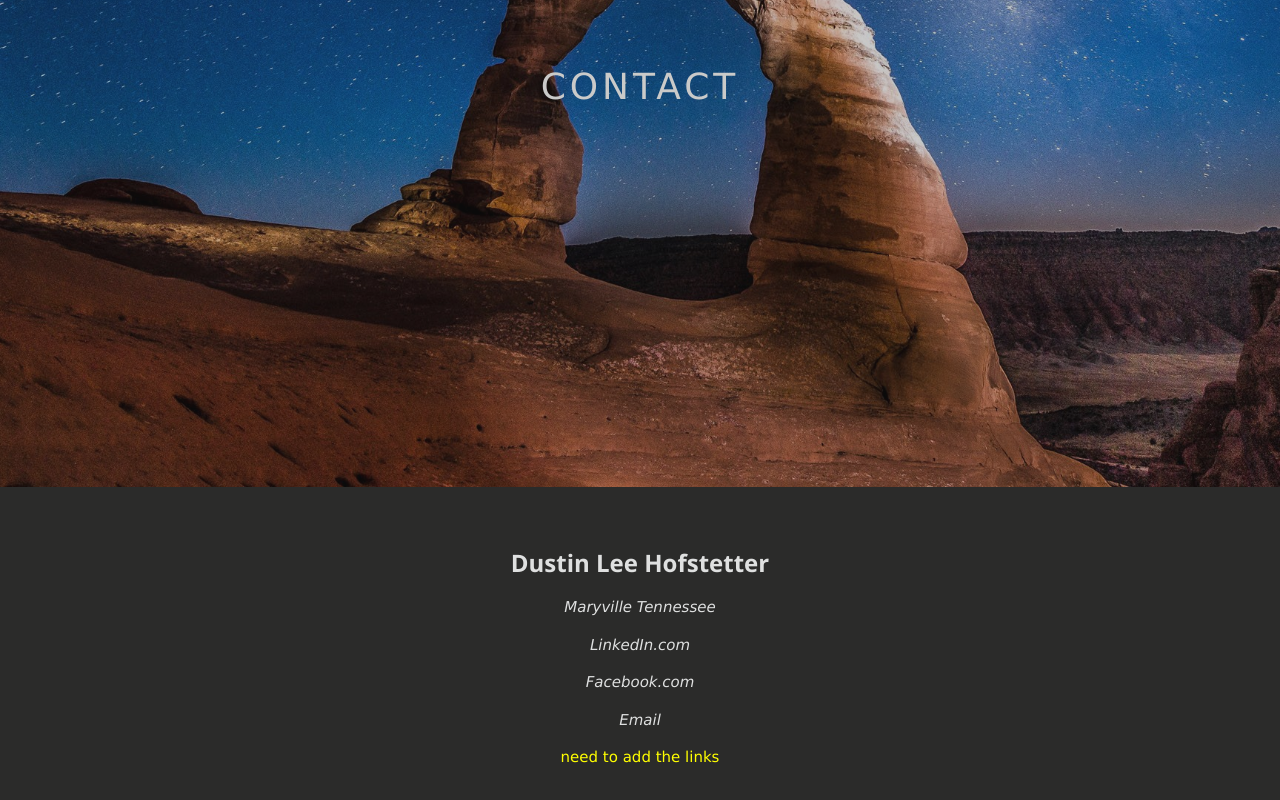
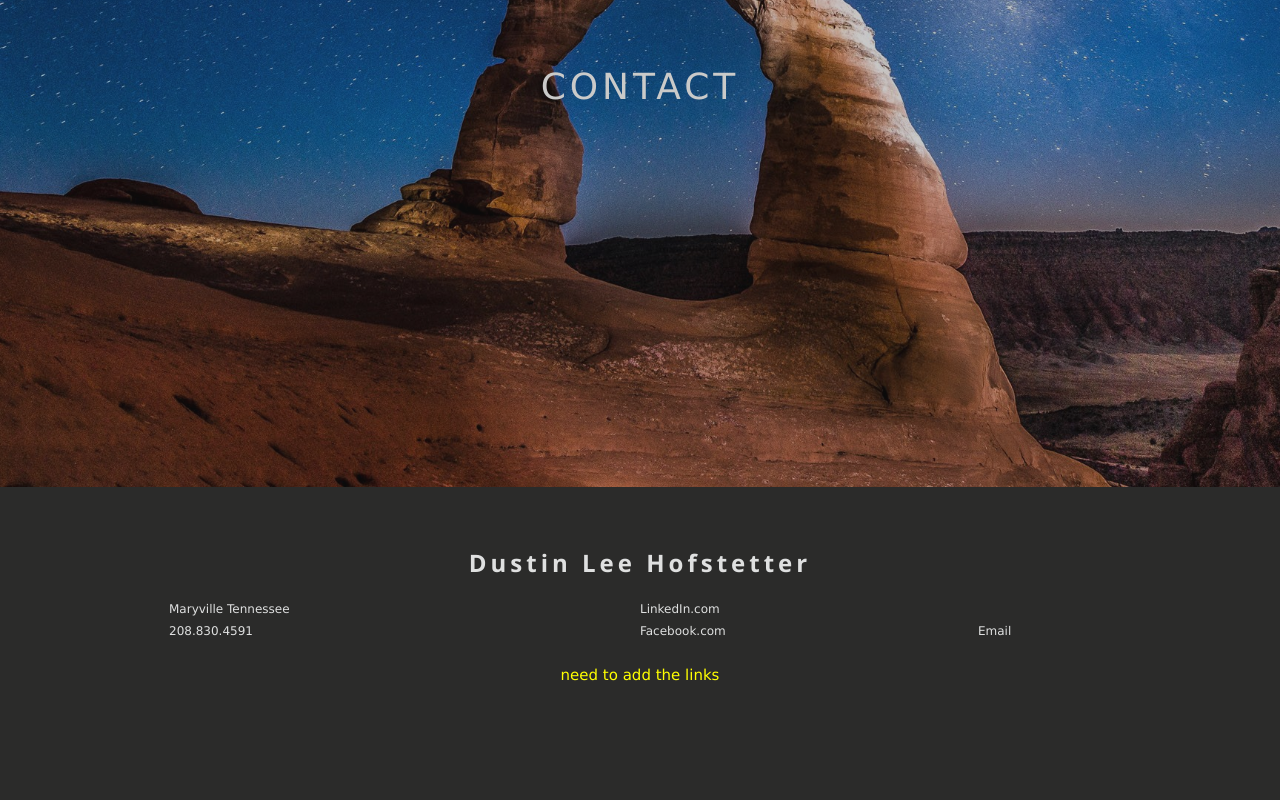
Before and after one commit to HofstetterDustin/info, a website: page profiles/objective.html in a window 1280 px wide. Shown: the part 4227-5027 px from the top of the page. After the commit the page ends 4945 px from the top, so only its background shows below. Drawn offline with Linux system fonts and the light colour scheme; files whose address does not match are found by name.

Commit message:
Adjusted contact arrangement

```diff
--- a/profiles/objective.html
+++ b/profiles/objective.html
@@ -78,15 +78,22 @@
     </div>
     <!-- Container (Contact Section) -->
     <div class="w3-content w3-container h3-padding-4816" id="contact">
-        <h3 class="w3-xlarge w3-center dark"><b>Dustin Lee Hofstetter</b></h3>
-        <p class="w3-center dark"><em>Maryville Tennessee</em></p>
-        <p class="w3-center dark"><em>LinkedIn.com</em></p>
-        <!--LinkedIn.com/in/Dustin-Hofstetter-->
-        <p class="w3-center dark"><em>Facebook.com</em></p>
-        <!--facebook.com/profile.php?id=100075928988555-->
-        <p class="w3-center dark"><em>Email</em></p>
-        <!--hofstetter.dustinart@gmail.com-->
-        <!--i class="fa fa-envelope"-->
+        <h3 class="w3-xlarge w3-center w3-wide dark"><b>Dustin Lee Hofstetter</b></h3>
+        <table class="w3-small w3-cell-row dark">
+            <tr>
+                <td>Maryville Tennessee</td>
+                <td>LinkedIn.com</td>
+            </tr>
+            <tr>
+                <td>208.830.4591</td>
+                <!--LinkedIn.com/in/Dustin-Hofstetter-->
+                <td>Facebook.com</td>
+                <!--facebook.com/profile.php?id=100075928988555-->
+                <td>Email</td>
+                <!--hofstetter.dustinart@gmail.com-->
+                <!--i class="fa fa-envelope"-->
+            </tr>
+        </table>
         <p class="w3-center construct">need to add the links</p>
     </div>
 </body>
```
Also changed, not shown: main.html (+1 -1 lines).
